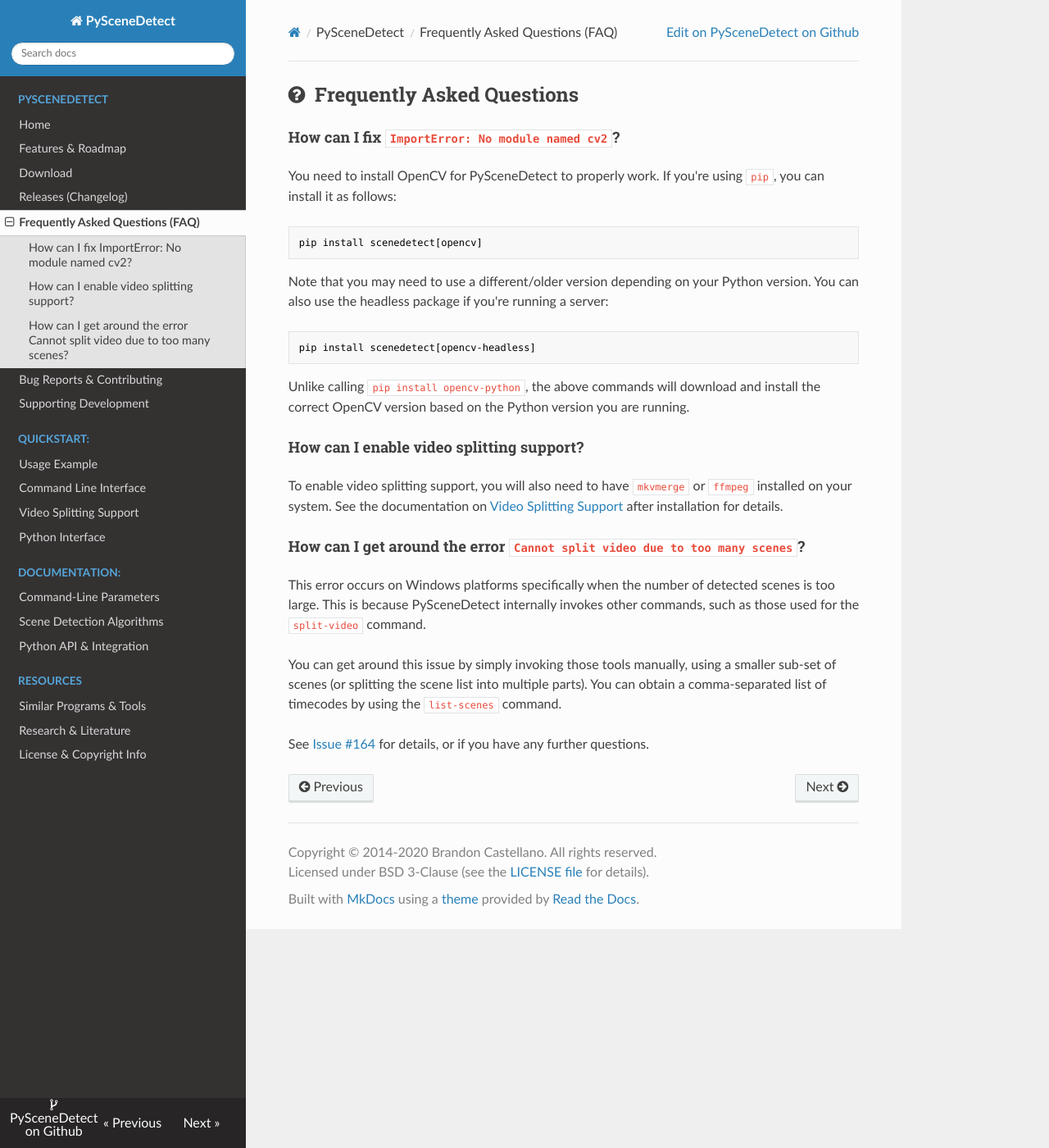
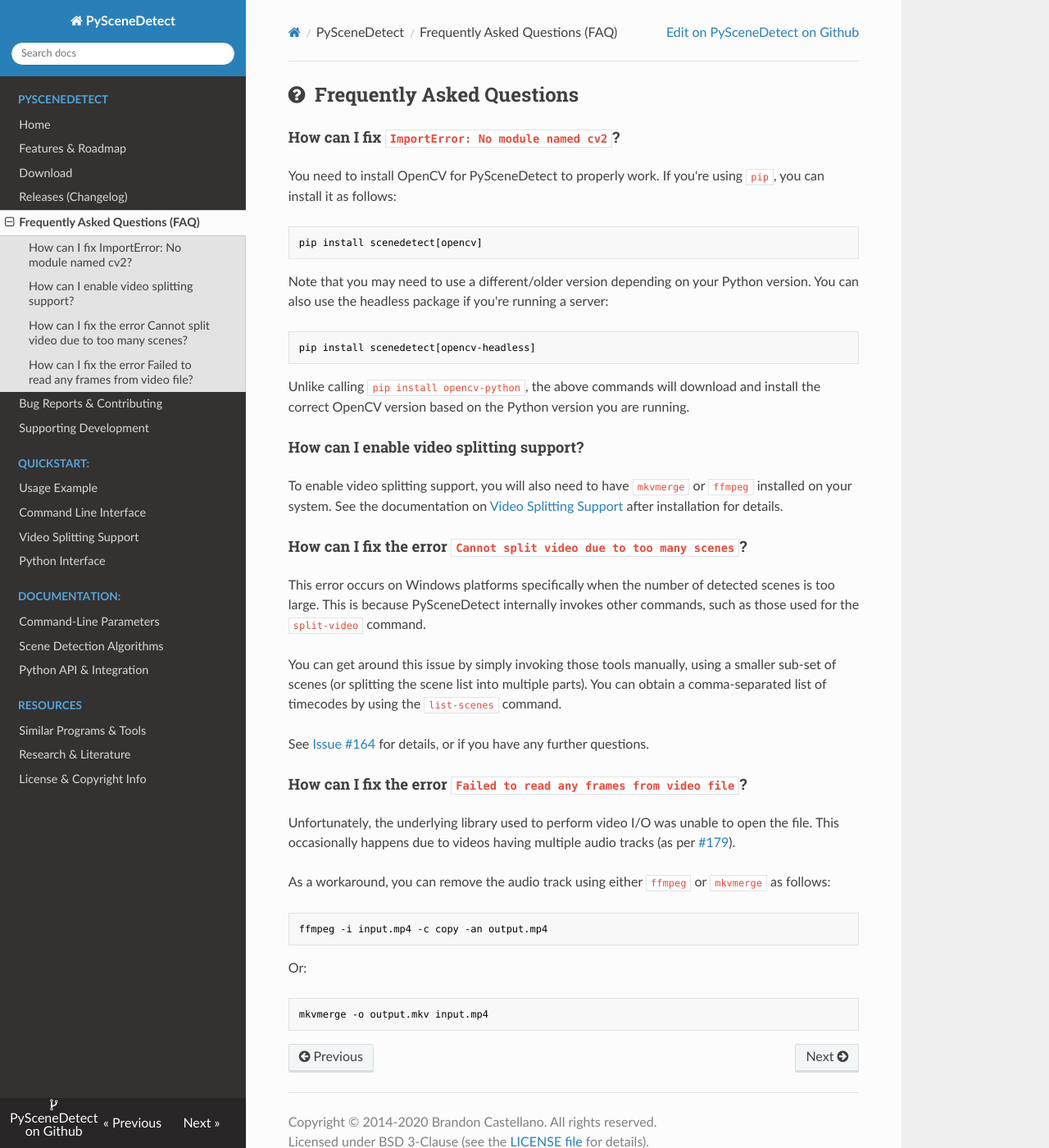
Before and after one commit to vovamushak/PySceneDetect, an MkDocs documentation site: the page built from docs/faq.md, in a window 1280 px wide and 1400 px high. Shown: the whole window at 82% size. Built offline with MkDocs 1.6.1, drawn with Linux system fonts in a browser that asks for light colours; nearby versions of some CDN libraries; old or Windows-style settings are respelled for this version of MkDocs.

Commit message:
Replace link in error message with entry in FAQ. #179

````diff
--- a/docs/faq.md
+++ b/docs/faq.md
@@ -25,10 +25,26 @@ Unlike calling `pip install opencv-python`, the above commands will download and
 To enable video splitting support, you will also need to have `mkvmerge` or `ffmpeg` installed on your system. See the documentation on [Video Splitting Support](https://pyscenedetect.readthedocs.io/en/latest/examples/video-splitting/) after installation for details.
 
 
-#### How can I get around the error `Cannot split video due to too many scenes`?
+#### How can I fix the error `Cannot split video due to too many scenes`?
 
 This error occurs on Windows platforms specifically when the number of detected scenes is too large.  This is because PySceneDetect internally invokes other commands, such as those used for the `split-video` command.
 
 You can get around this issue by simply invoking those tools manually, using a smaller sub-set of scenes (or splitting the scene list into multiple parts).  You can obtain a comma-separated list of timecodes by using the `list-scenes` command.
 
 See [Issue #164](https://github.com/Breakthrough/PySceneDetect/issues/164) for details, or if you have any further questions.
+
+#### How can I fix the error `Failed to read any frames from video file`?
+
+Unfortunately, the underlying library used to perform video I/O was unable to open the file.  This occasionally happens due to videos having multiple audio tracks (as per [#179](https://github.com/Breakthrough/PySceneDetect/issues/179)).
+
+As a workaround, you can remove the audio track using either `ffmpeg` or `mkvmerge` as follows:
+
+```md
+ffmpeg -i input.mp4 -c copy -an output.mp4
+```
+
+Or:
+
+```md
+mkvmerge -o output.mkv input.mp4
+```
````
Also changed, not shown: 1 other file.
